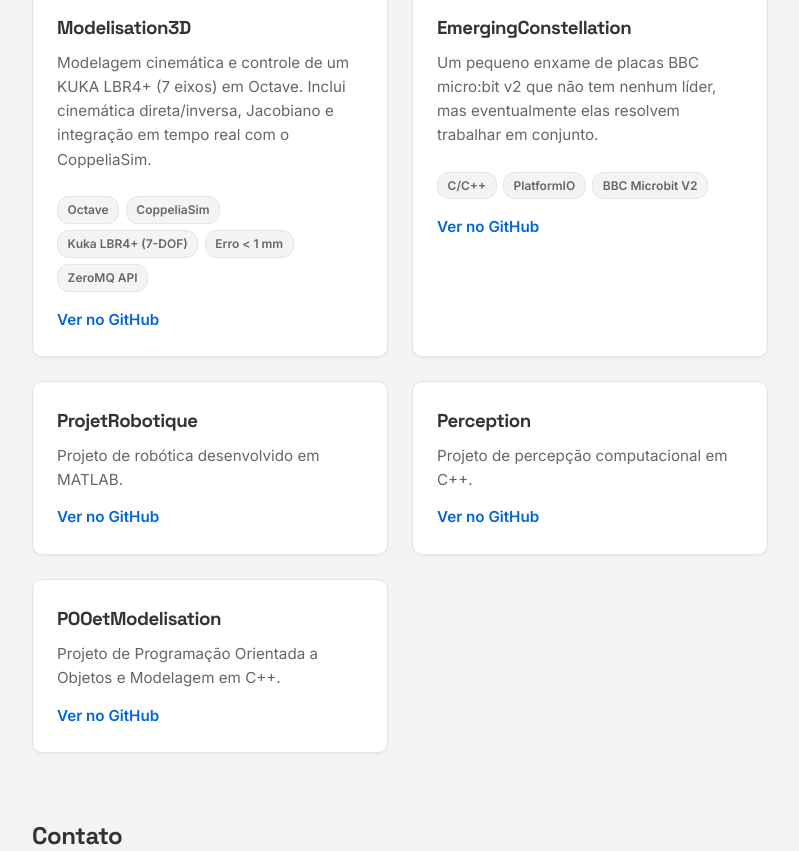
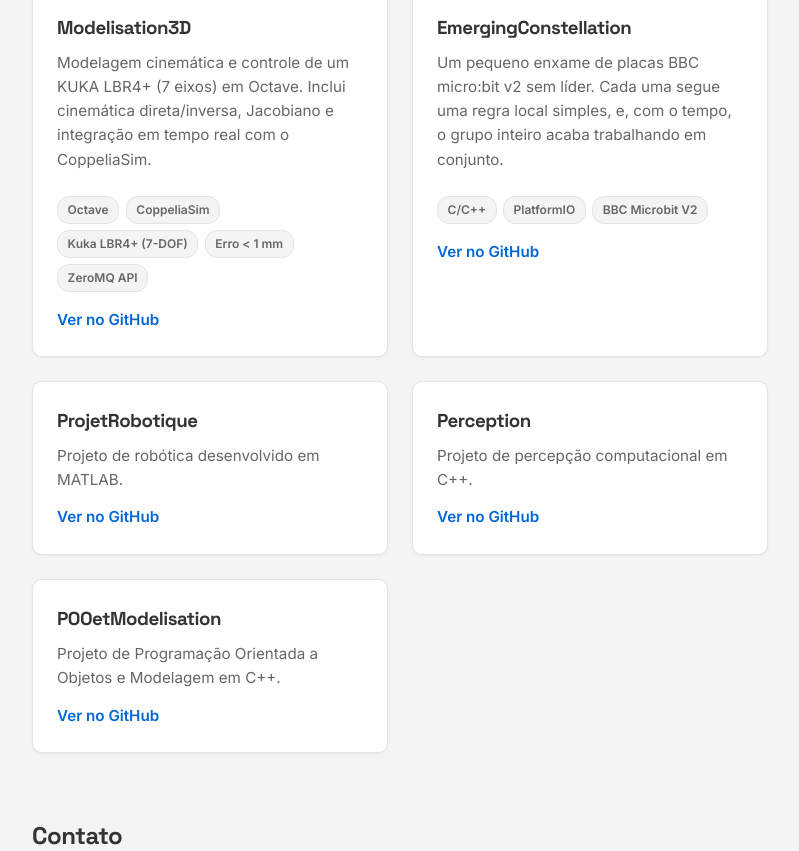
Before and after one commit to vinyIsCollapsing/vinyIsCollapsing.github.io, a plain HTML site: page index.html in a window 1280 px wide. Shown: the part 888-1739 px from the top of the page, without its empty margins (240-1039 px from the left). Drawn offline with Linux system fonts and the light colour scheme.

Commit message:
docs: Update the README card text with a better text

```diff
--- a/index.html
+++ b/index.html
@@ -92,7 +92,8 @@
                     <div class="projeto-conteudo">
                         <h3>EmergingConstellation</h3>
                         <p>
-                            Um pequeno enxame de placas BBC micro:bit v2 que não tem nenhum líder, mas eventualmente elas resolvem trabalhar em conjunto.
+                            Um pequeno enxame de placas BBC micro:bit v2 sem líder.
+                            Cada uma segue uma regra local simples, e, com o tempo, o grupo inteiro acaba trabalhando em conjunto.
                         </p>
                         <ul class="projeto-tags">
                             <li>C/C++</li>
```
